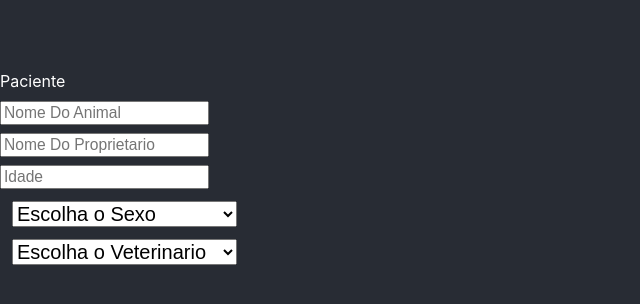
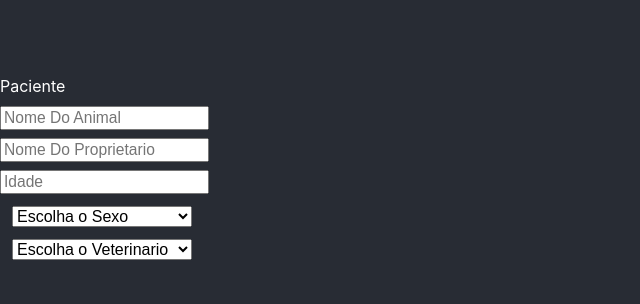
Before and after one commit to thiagooterolima/Vet_Clone, a React (Create React App) app: page / in a window 1280 px wide. Shown: the top 304 px of the page, without its empty margins (0-640 px from the left). Built offline with nearby package versions, Linux system fonts and the light colour scheme.

Commit message:
Organizando o projeto

```diff
--- a/src/App.css
+++ /dev/null
@@ -1,56 +0,0 @@
-.App {
-  text-align: center;
-}
-
-.App-logo {
-  height: 40vmin;
-  pointer-events: none;
-}
-
-@media (prefers-reduced-motion: no-preference) {
-  .App-logo {
-    animation: App-logo-spin infinite 20s linear;
-  }
-}
-
-.App-header {
-  background-color: #282c34;
-  min-height: 100vh;
-  display: flex;
-  flex-direction: column;
-  align-items: center;
-  justify-content: center;
-  font-size: calc(10px + 2vmin);
-  color: white;
-  flex-direction: column;
-}
-
-.App-letra {
-  color: white;
- font-size: medium;
- margin-right: 77%;
- margin-top: -43%;
-}
-
-.App-container {
-  font-size: 60%;
-  margin-right:35%;
-  margin-top: 1%;
-}
-
-
-.App-coluna {
-  flex-direction: column;
-  margin-top: -37%;
-  margin-right: 80%;
-}
-
-
-@keyframes App-logo-spin {
-  from {
-    transform: rotate(0deg);
-  }
-  to {
-    transform: rotate(360deg);
-  }
-}
--- a/src/App.js
+++ b/src/App.js
@@ -1,5 +1,3 @@
-import './App.css';
-import {useState} from 'react';
 import Tela2 from './componentes/tela2';
 
 
--- a/src/componentes/tela2.css
+++ b/src/componentes/tela2.css
@@ -1,5 +1,31 @@
-*{
-    margin: 0;
-    padding: 0;
-    box-sizing: 0;
-}
+.App-header {
+    background-color: #282c34;
+    min-height: 100vh;
+    display: flex;
+    flex-direction: column;
+    align-items: center;
+    justify-content: center;
+    font-size: calc(10px + 2vmin);
+    color: white;
+    flex-direction: column;
+  }
+
+  .App-letra {
+    color: white;
+   font-size: medium;
+   margin-right: 77%;
+   margin-top: -43%;
+  }
+
+  .App-container {
+    font-size: 60%;
+    margin-right:35%;
+    margin-top: 1%;
+  }
+
+
+  .App-coluna {
+    flex-direction: column;
+    margin-top: -37%;
+    margin-right: 80%;
+  }
--- a/src/componentes/tela2.js
+++ b/src/componentes/tela2.js
@@ -1,5 +1,6 @@
 import React from "react";
 import { useState } from "react";
+import "./tela2.css";
 
 
 
@@ -40,11 +41,11 @@ function Tela2() {
 
 
       const selectStyle = {
-        fontSize: '20px',
+        fontSize: '16px',
         float : 'left',
         marginLeft:'12px',
         marginTop:'12px',
-        width: '225px',
+        width: '180px',
 
 
       };
--- a/src/index.js
+++ b/src/index.js
@@ -2,7 +2,7 @@ import React from 'react';
 import ReactDOM from 'react-dom/client';
 import './index.css';
 import App from './App';
-import reportWebVitals from './reportWebVitals';
+
 
 const root = ReactDOM.createRoot(document.getElementById('root'));
 root.render(
@@ -10,8 +10,3 @@ root.render(
     <App />
   </React.StrictMode>
 );
-
-// If you want to start measuring performance in your app, pass a function
-// to log results (for example: reportWebVitals(console.log))
-// or send to an analytics endpoint. Learn more: https://bit.ly/CRA-vitals
-reportWebVitals();
--- a/src/reportWebVitals.js
+++ /dev/null
@@ -1,13 +0,0 @@
-const reportWebVitals = onPerfEntry => {
-  if (onPerfEntry && onPerfEntry instanceof Function) {
-    import('web-vitals').then(({ getCLS, getFID, getFCP, getLCP, getTTFB }) => {
-      getCLS(onPerfEntry);
-      getFID(onPerfEntry);
-      getFCP(onPerfEntry);
-      getLCP(onPerfEntry);
-      getTTFB(onPerfEntry);
-    });
-  }
-};
-
-export default reportWebVitals;
```
Also changed, not shown: src/componentes/tela1.js (+8 -0 lines), src/setupTests.js (deleted, +0 -5 lines), src/logo.svg (deleted), 1 other file (tests, documents, lock files or other folders).
